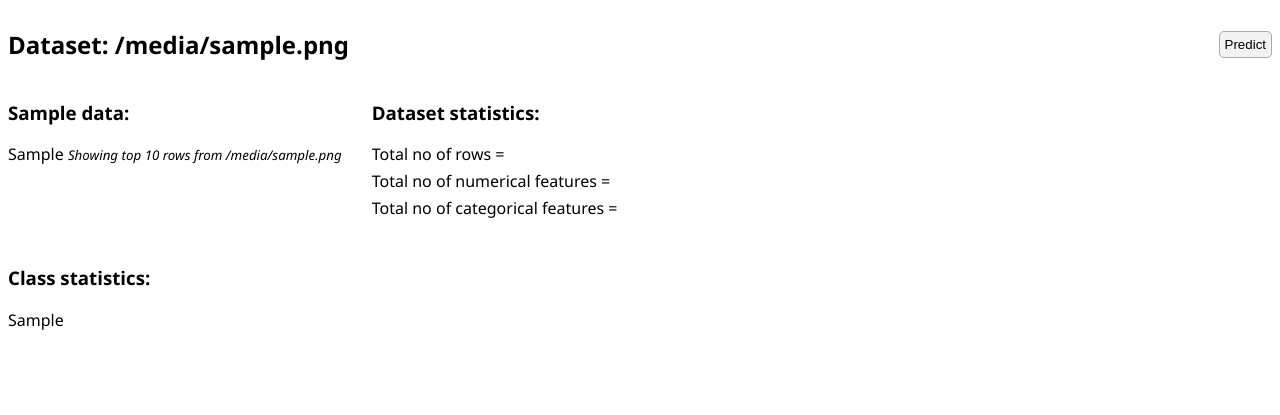
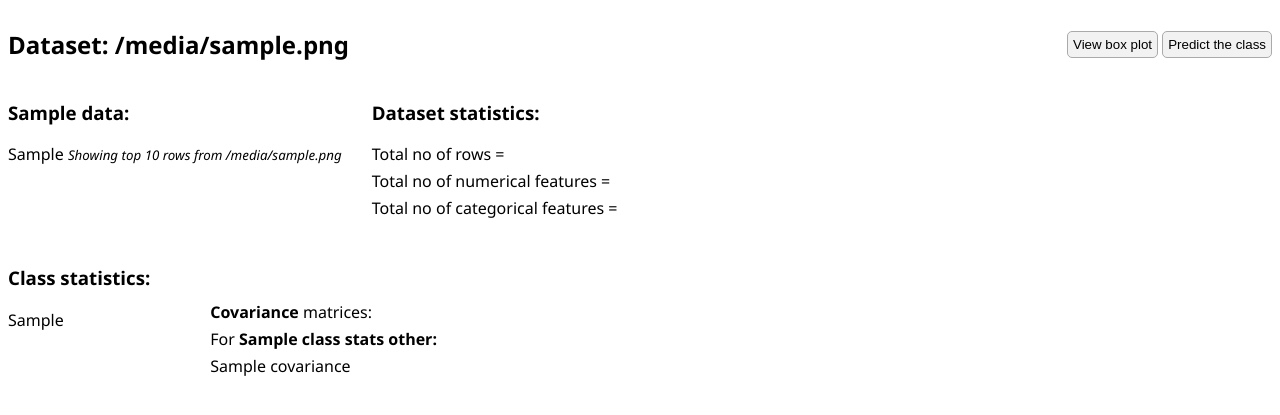
Before and after one commit to sourhub226/pattern-recognition-flask-app, a Flask app: template templates/stats.html in a window 1280 px wide. Shown: the top 415 px of the page. Run offline with Flask 3, Linux system fonts and the light colour scheme; the template is opened without the code that fills it: most values are stand-ins (such as "Sample title", 1, 10 or a date in 2020).

Commit message:
added covariance matrices

```diff
--- a/flask app.py
+++ b/flask app.py
@@ -5,7 +5,6 @@ from scipy.stats import multivariate_normal
 
 # import matplotlib.pyplot as plt
 import numpy as np
-import pickle
 from io import BytesIO
 
 
@@ -23,6 +22,7 @@ def index():
 @app.route("/stats", methods=["GET", "POST"])
 def stats():
     class_stats = []
+    class_stats_other = {}
     if request.method == "POST":
         file = request.files["dataset"]
         df = pd.read_csv(BytesIO(file.read()))
@@ -38,26 +38,35 @@ def stats():
         "no_cat_features": len(categorical_columns) - 1,
     }
     unique_classes = df[df.columns[0]].unique()
+    print(unique_classes)
+    print(unique_classes)
 
     for class_label in unique_classes:
-        classwiz_data = df[df[class_column] == class_label]
+        classviz_df = df[df[class_column] == class_label].select_dtypes(
+            include=["number"]
+        )
 
         # Calculate mean, std, min, and max for each feature within this class
         class_stats.extend(
             [
                 class_label,
                 feature,
-                classwiz_data[feature].mean(),
-                classwiz_data[feature].std(),
-                classwiz_data[feature].min(),
-                classwiz_data[feature].max(),
-                classwiz_data[feature].quantile(0.25),
-                classwiz_data[feature].quantile(0.75),
-                classwiz_data[feature].kurt(),
-                classwiz_data[feature].skew(),
+                classviz_df[feature].mean(),
+                classviz_df[feature].std(),
+                classviz_df[feature].min(),
+                classviz_df[feature].max(),
+                classviz_df[feature].quantile(0.25),
+                classviz_df[feature].quantile(0.75),
+                classviz_df[feature].kurt(),
+                classviz_df[feature].skew(),
             ]
             for feature in numeric_columns
         )
+        class_stats_other[class_label] = {
+            "covariance": classviz_df.cov(ddof=0).to_html(),
+        }
+        # print(class_stats)
+
     # Create the statistics DataFrame
     class_stats_df = pd.DataFrame(
         class_stats,
@@ -89,7 +98,9 @@ def stats():
             justify="left",
         ),
         dataset_stats=dataset_stats,
-        pivot_df=pivot_df.to_html()
+        pivot_df=pivot_df.to_html(),
+        unique_classes=unique_classes,
+        class_stats_other=class_stats_other
         # class_stats=class_stats,
         # plot_data=plot_data,
     )
--- a/templates/stats.html
+++ b/templates/stats.html
@@ -17,17 +17,19 @@
         display: flex;
         flex-grow: 0;
       }
-
-      button {
-        align-self: center;
-        margin-left: auto;
-      }
     </style>
   </head>
   <body>
     <div class="header">
       <h2>Dataset: {{filename}}</h2>
-      <button onclick="window.location.href='/predict'">Predict</button>
+      <div style="margin-left: auto; align-self: center">
+        <button onclick="window.location.href='/box_plot'">
+          View box plot
+        </button>
+        <button onclick="window.location.href='/predict'">
+          Predict the class
+        </button>
+      </div>
     </div>
     <div class="table-frames">
       <div>
@@ -50,9 +52,23 @@
       </div>
     </div>
     <br />
-    <h3>Class statistics:</h3>
-    {{pivot_df | safe}}
-
+    <div class="table-frames">
+      <div>
+        <h3>Class statistics:</h3>
+        {{pivot_df | safe}}
+      </div>
+      <br />
+      <div>
+        <p style="margin-top: 55px"><b>Covariance</b> matrices:</p>
+        {% for class_label in class_stats_other %}
+        <div>
+          <p>For <b>{{class_label}}:</b></p>
+          {{class_stats_other[class_label]["covariance"] | safe}}
+          <br />
+        </div>
+        {% endfor %}
+      </div>
+    </div>
 
     <br />
     <!-- {% if plot_data %}
```
Also changed, not shown: templates/new.html (added, +43 -0 lines), 4 other files.
